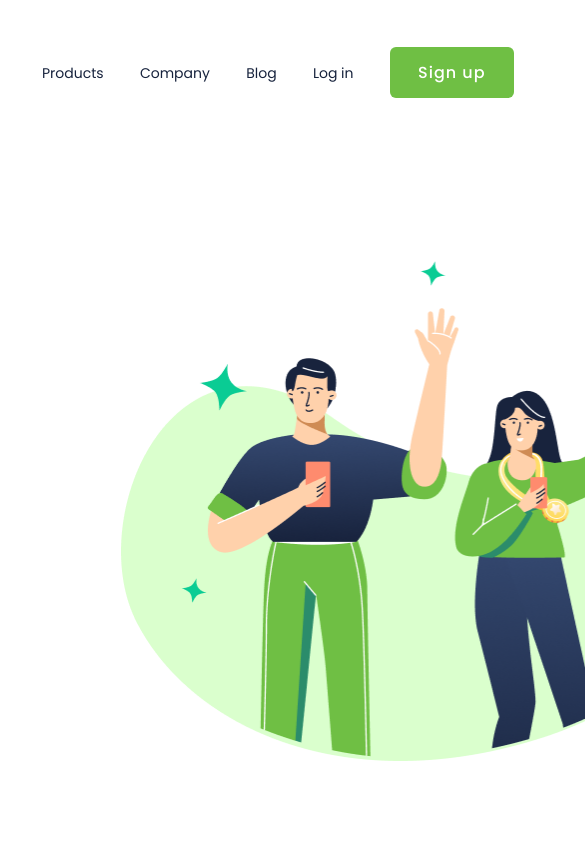
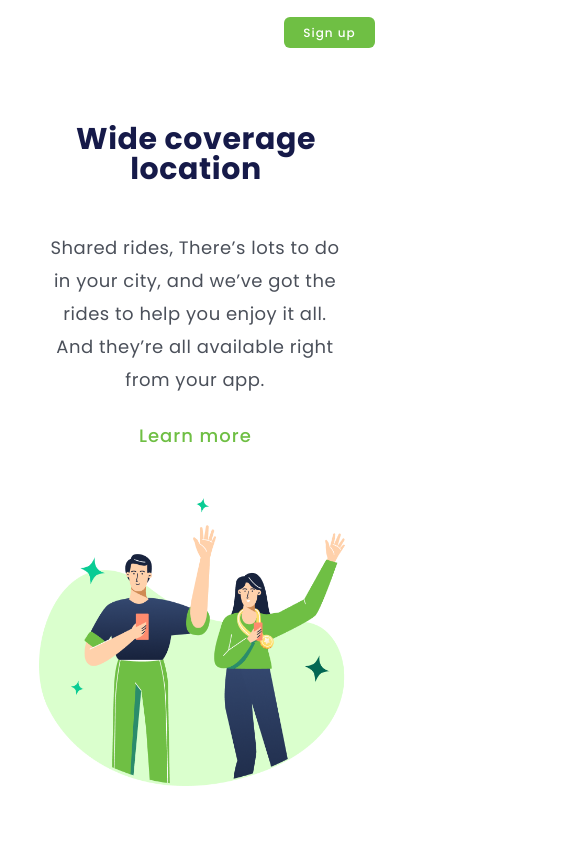
Before and after one commit to soarespeter/Congratulation, a plain HTML site: page index.html in a window 390 px wide. Shown: the top 844 px of the page, 585 px wide, since content can reach past the window. Drawn offline with Linux system fonts and the light colour scheme.

Commit message:
projeto responsivo

```diff
--- a/style.css
+++ b/style.css
@@ -186,3 +186,185 @@ opacity: 0.5;
 
 
 }
+
+
+    @media(max-width: 900px){
+
+
+
+
+        body{
+
+            width:390px ;
+            height:800px ;
+
+
+        }
+
+        section{
+
+
+    position: absolute;
+
+
+
+        }
+
+        header{
+
+            margin-left: 0px;
+            margin-top: 17px;
+            margin-left: 284px;
+
+        }
+
+
+
+        .button-header{
+
+            width: 91px;
+            height: 31px;
+            right: 15px;
+            line-height: 18px;
+            top: 6px;
+            left: 20px;
+            font-family: Poppins;
+            font-weight: 500;
+            font-size: 12px;
+            line-height: 18px;
+            letter-spacing: 1px;
+
+
+
+
+        }
+
+
+
+
+
+        main{
+
+            margin: 0;
+
+
+
+
+
+
+
+        }
+
+        h1{
+
+            width: 278px;
+            height: 60px;
+            font-family: Poppins;
+            font-weight: 700;
+            font-size: 30px;
+            line-height: 30px;
+            letter-spacing: 0.6px;
+            text-align: center;
+            margin-top: 124px;
+            margin-left: 57px;
+
+
+
+
+
+        }
+
+
+
+        p{
+
+
+            width: 304px;
+            height: 165px;
+            top: 29px;
+            font-family: Poppins;
+            font-weight: 400;
+            font-size: 18px;
+            line-height: 33px;
+            letter-spacing: 0.5px;
+            margin-left: 43px;
+            text-align:center;
+            margin-bottom: 26px;
+
+
+
+
+        }
+
+
+
+        .link-header{
+
+            display: none;
+
+
+        }
+
+
+        .link-more{
+
+            width: 112px;
+            height: 27px;
+            font-family: Poppins;
+            font-weight: 500;
+            font-size: 18px;
+            line-height: 27px;
+            letter-spacing: 1px;
+            margin-left: 139px;
+            margin-bottom: 59px;
+
+
+
+
+
+        }
+
+
+        img{
+
+            width: 312px;
+            height: 288px;
+            margin-left: 39px;
+            margin-top: 450px;
+
+
+
+        }
+
+
+
+
+
+
+
+
+
+
+
+
+
+
+
+
+
+
+
+
+
+
+
+
+
+
+
+
+
+
+
+
+        }
```
Also changed, not shown: index.html (+2 -0 lines).
